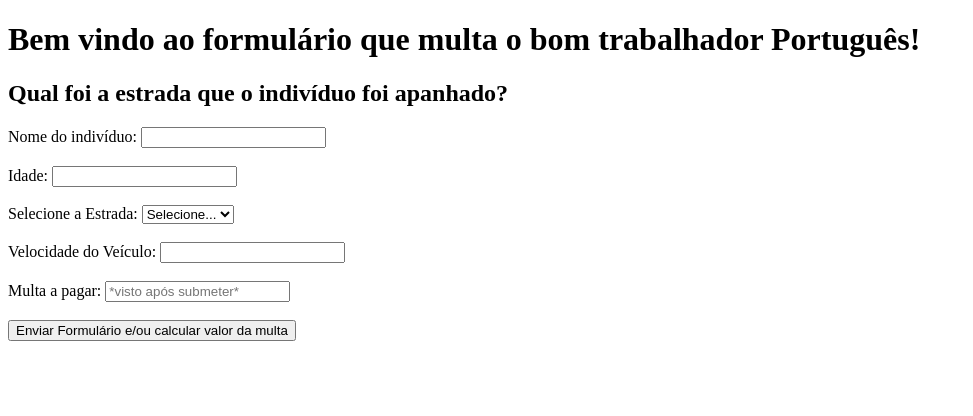
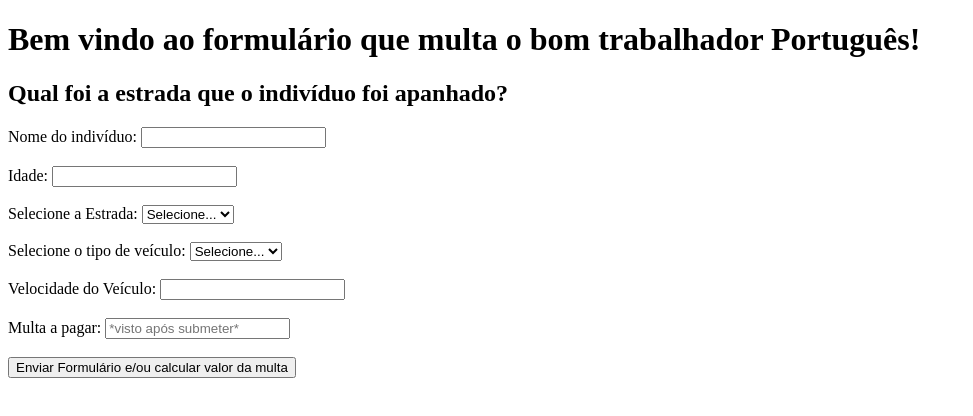
Before and after one commit to emanzito/sistema-multas, a plain HTML site: page index.html in a window 1280 px wide. Shown: the whole page, without its empty margins (0-973 px from the left). Drawn offline with Linux system fonts and the light colour scheme.

Commit message:
adicionar campo tipo de veiculo

```diff
--- a/index.html
+++ b/index.html
@@ -27,6 +27,13 @@
       </select>
       <br><br>
 
+      <!-- Campo de seleção de veículo -->
+      <label for="veiculo">Selecione o tipo de veículo:</label>
+      <select id="veiculo" name="veiculo" required>
+        <option value="">Selecione...</option>
+      </select>
+      <br><br>
+
       <!-- Campo para Velocidade -->
       <label for="velocidade">Velocidade do Veículo:</label>
       <input type="number" id="velocidade" name="velocidade" required>
```
